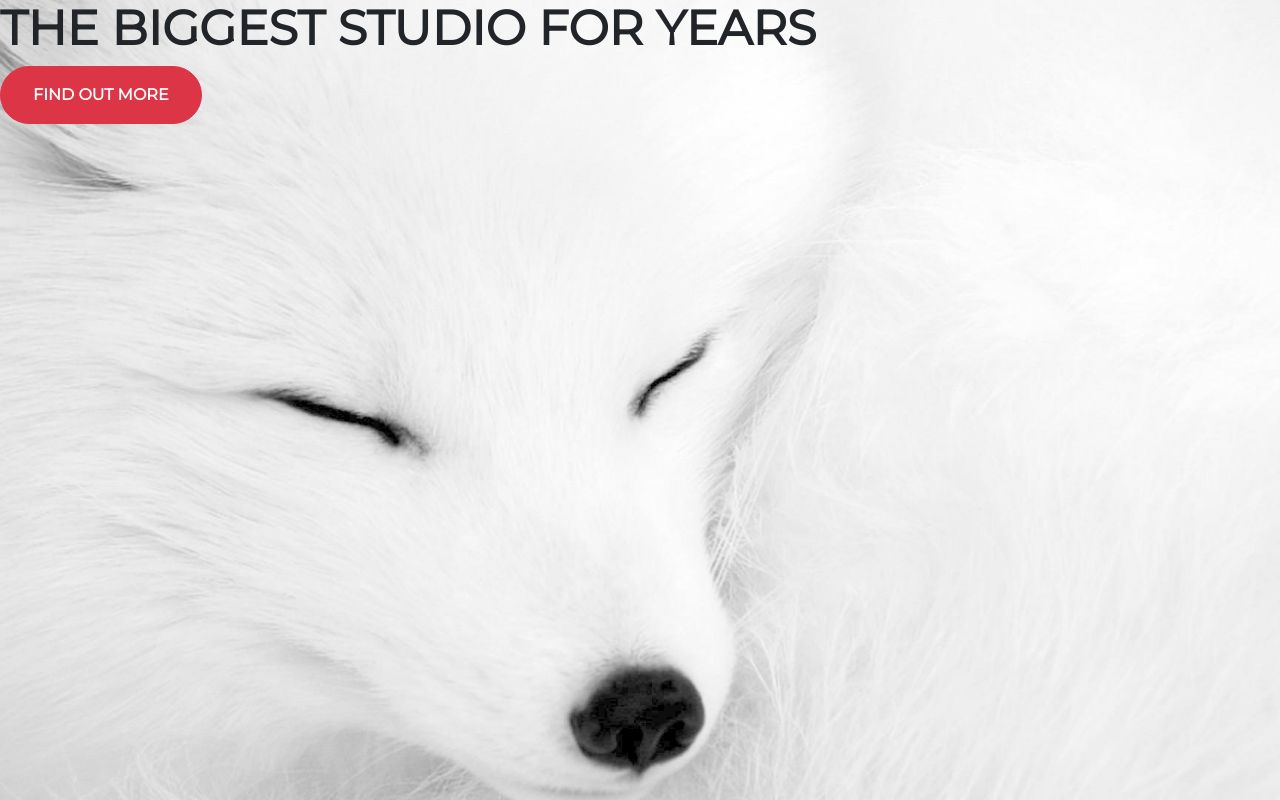
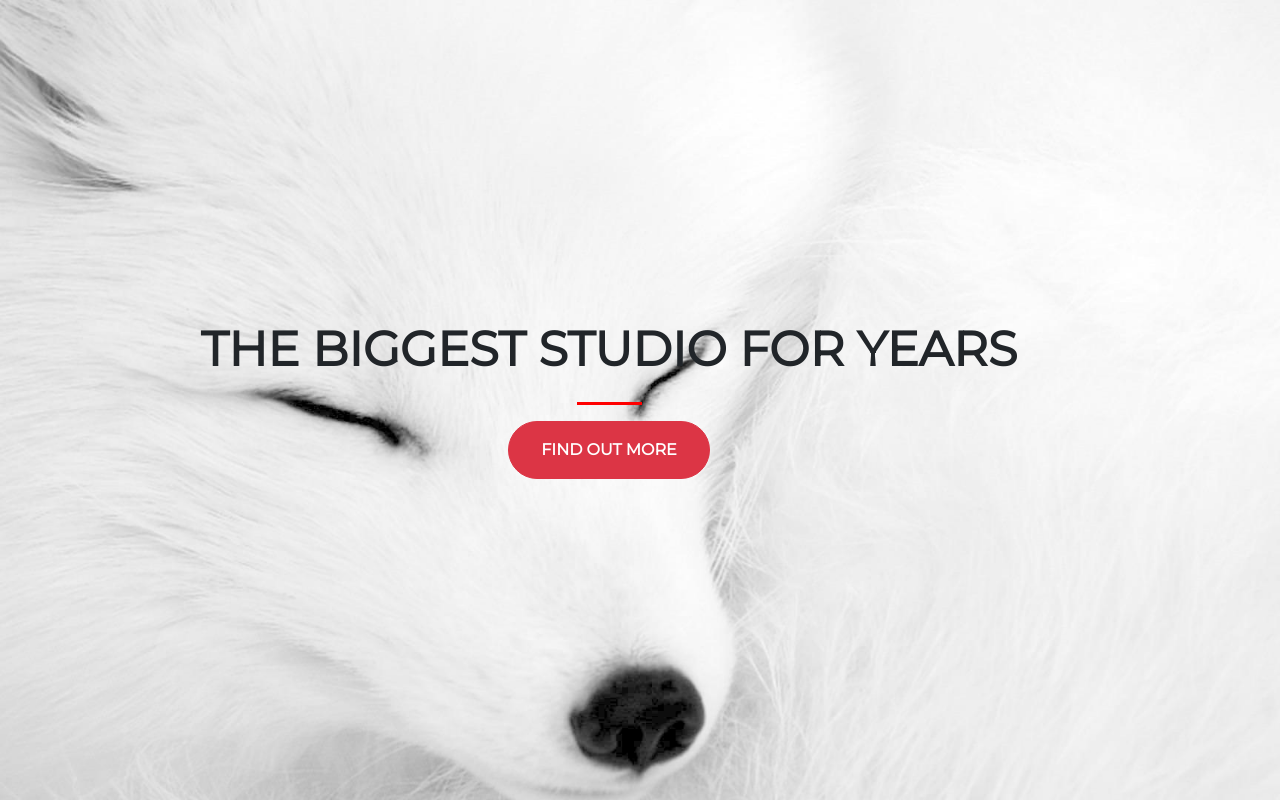
Before and after one commit to Laks-Forks/WhiteFox, a plain HTML site: page index.html in a window 1280 px wide. Drawn offline with nearby package versions, Linux system fonts and the light colour scheme.

Commit message:
center the elements

```diff
--- a/index.html
+++ b/index.html
@@ -11,10 +11,17 @@
 <title>WhiteFox Studio</title>
 </head>
 <body>
-
-    <h1 class="text-uppercase"><strong>THE BIGGEST STUDIO FOR YEARS</strong></h1>
-    <button type="button" class="btn btn-danger btn-xl">FIND OUT MORE</button>
-
+    <div class="container d-flex align-items-center h-100">
+        <div class="row">
+            <header class="text-center col-12">
+                <h1 class="text-uppercase"><strong>THE BIGGEST STUDIO FOR YEARS</strong></h1>
+            </header>
+            <section class="text-center col-12">
+                <hr />
+                <button type="button" class="btn btn-danger btn-xl">FIND OUT MORE</button>
+            </section>
+        </div>
+    </div>
 <script src="https://cdnjs.cloudflare.com/ajax/libs/jquery/3.4.1/jquery.slim.min.js"></script>
 <script src="https://cdnjs.cloudflare.com/ajax/libs/popper.js/1.16.0/umd/popper.min.js"></script>
 <script src="https://cdnjs.cloudflare.com/ajax/libs/twitter-bootstrap/4.4.1/js/bootstrap.min.js"></script>
--- a/styles.css
+++ b/styles.css
@@ -10,6 +10,12 @@ body {
 
 h1{
     font-size: 3rem;
+}
+
+hr {
+    border-color: red;
+    border-width: 3px;
+    max-width: 65px;
 }
 
 /*class*/
```
